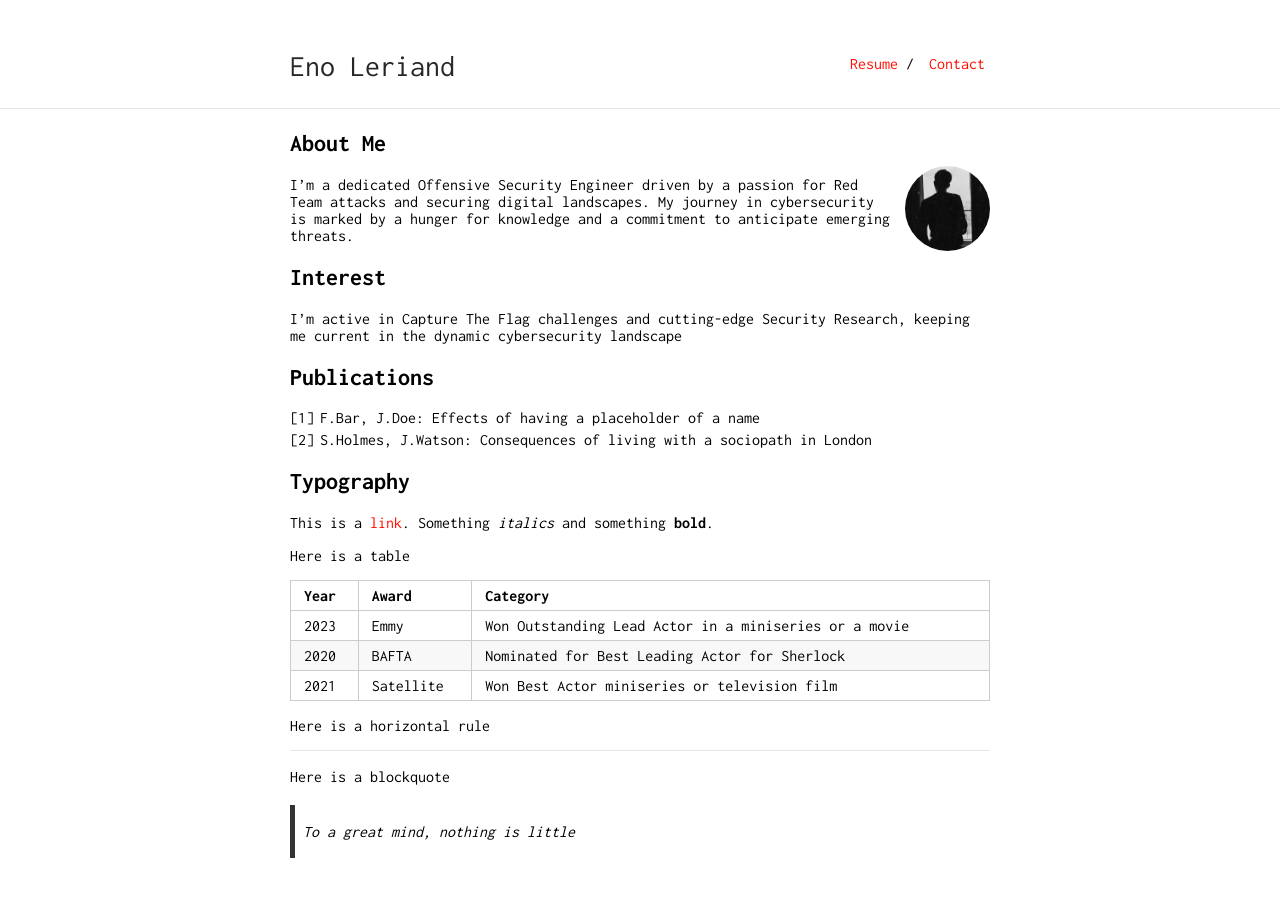
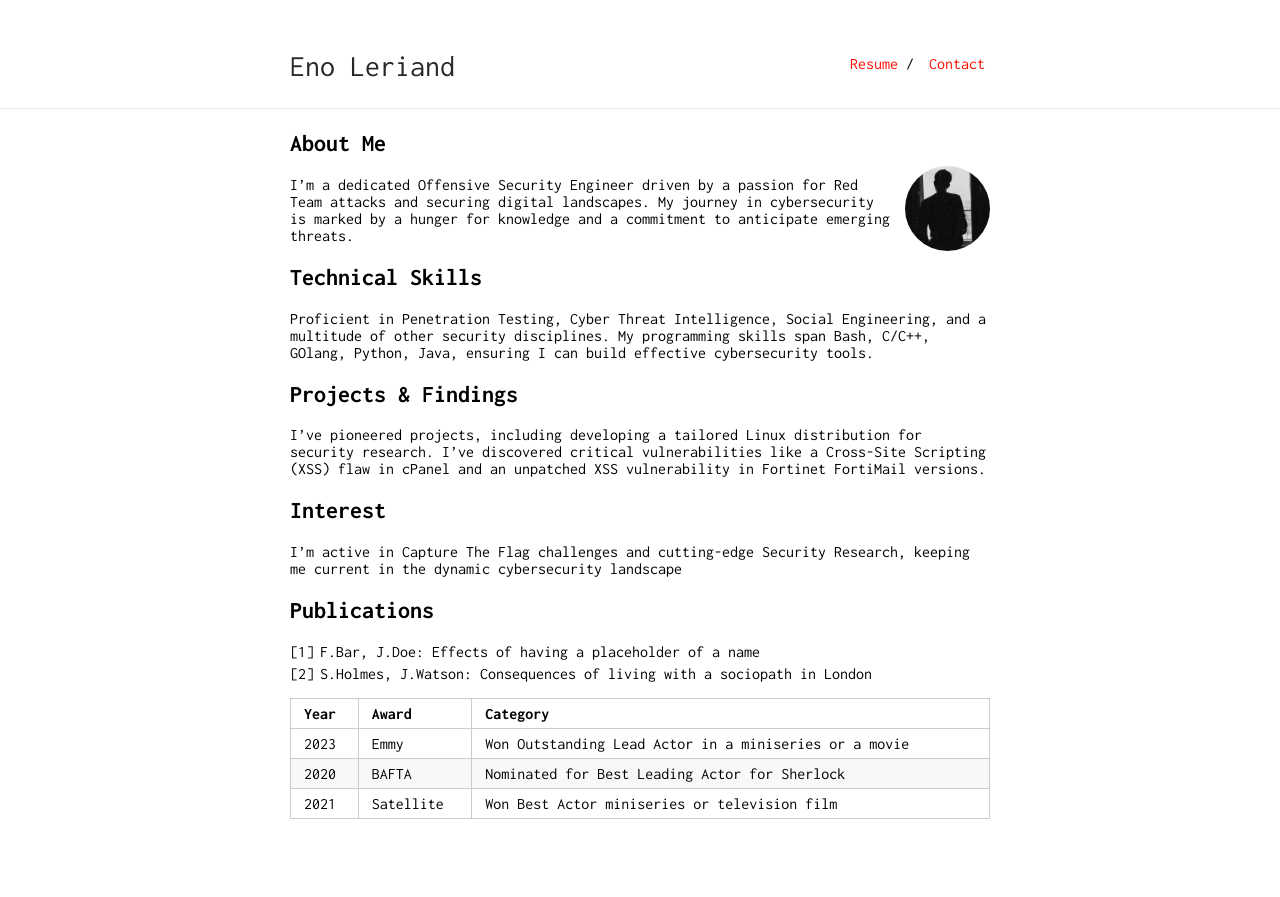
Before and after one commit to z0rs/me, a Jekyll site: the page built from index.md, in a window 1280 px wide. Shown: the top 897 px of the page. Built offline with Jekyll 4.4.1, drawn with Linux system fonts in a browser that asks for light colours; our own code applies the rules of GitHub Pages for plain Markdown files.

Commit message:
Update index.md

```diff
--- a/index.md
+++ b/index.md
@@ -8,8 +8,13 @@ layout: default
 
 I'm a dedicated Offensive Security Engineer driven by a passion for Red Team attacks and securing digital landscapes. My journey in cybersecurity is marked by a hunger for knowledge and a commitment to anticipate emerging threats.
 
+## Technical Skills
+Proficient in Penetration Testing, Cyber Threat Intelligence, Social Engineering, and a multitude of other security disciplines. My programming skills span Bash, C/C++, GOlang, Python, Java, ensuring I can build effective cybersecurity tools.
+
+## Projects & Findings
+I've pioneered projects, including developing a tailored Linux distribution for security research. I've discovered critical vulnerabilities like a Cross-Site Scripting (XSS) flaw in cPanel and an unpatched XSS vulnerability in Fortinet FortiMail versions.
+
 ## Interest
-
 I'm active in Capture The Flag challenges and cutting-edge Security Research, keeping me current in the dynamic cybersecurity landscape
 
 ## Publications
@@ -17,22 +22,8 @@ I'm active in Capture The Flag challenges and cutting-edge Security Research, ke
 1. F.Bar, J.Doe: Effects of having a placeholder of a name
 2. S.Holmes, J.Watson: Consequences of living with a sociopath in London
 
-## Typography
-
-This is a [link](http://google.com). Something *italics* and something **bold**.
-
-Here is a table
-
 Year | Award | Category
 -----|-------|--------
 2023 | Emmy  | Won Outstanding Lead Actor in a miniseries or a movie
 2020 | BAFTA | Nominated for Best Leading Actor for Sherlock
 2021 | Satellite | Won Best Actor miniseries or television film
-
-Here is a horizontal rule
-
----
-
-Here is a blockquote
-
-> To a great mind, nothing is little
```
